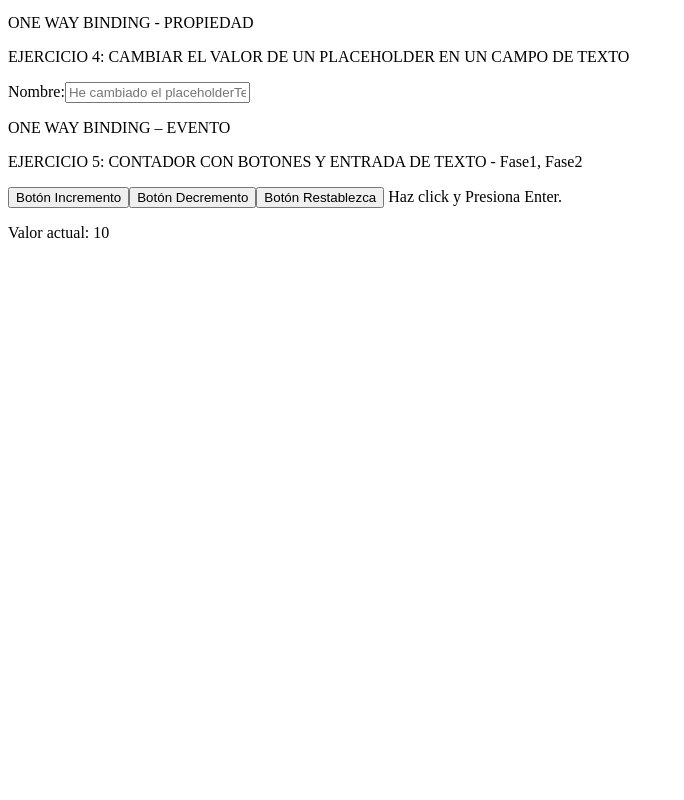
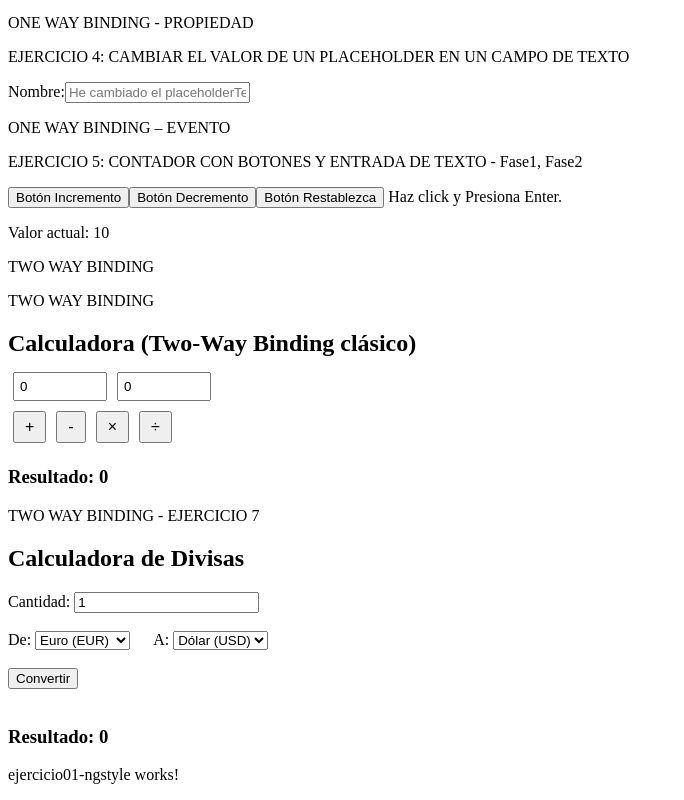
Before and after one commit to LuisPomajambo-2025/PropertyBindingNew, an Angular app: page / in a window 1280 px wide. Shown: the part 328-1128 px from the top of the page, without its empty margins (0-684 px from the left). Before the commit the page ends 800 px from the top, so only its background shows below. Built offline with nearby package versions, Linux system fonts and the light colour scheme.

Commit message:
30/11/20225

```diff
--- a/src/app/app.html
+++ b/src/app/app.html
@@ -3,3 +3,6 @@
 <app-ejercicio-3></app-ejercicio-3>
 <app-ejercicio-4></app-ejercicio-4>
 <app-ejercicio-5></app-ejercicio-5>
+<app-ejercicio-6></app-ejercicio-6>
+<app-ejercicio-7></app-ejercicio-7>
+<app-ejercicio01-ngstyle></app-ejercicio01-ngstyle>
--- a/src/app/app.ts
+++ b/src/app/app.ts
@@ -5,10 +5,14 @@ import { EJERCICIO2 } from './ejercicio-03-BINDING/ejercicio-2/ejercicio-2';
 import { EJERCICIO3 } from './ejercicio-03-BINDING/ejercicio-3/ejercicio-3';
 import { EJERCICIO4 } from './ejercicio-03-BINDING/ejercicio-4/ejercicio-4';
 import { EJERCICIO5 } from './ejercicio-03-BINDING/ejercicio-5/ejercicio-5';
+import { EJERCICIO6 } from './ejercicio-03-BINDING/ejercicio-6/ejercicio-6';
+import { EJERCICIO7 } from './ejercicio-03-BINDING/ejercicio-7/ejercicio-7';
+
+import { Ejercicio01NGSTYLE } from './ejercicio-04-DIRECTIVAS/ejercicio01-ngstyle/ejercicio01-ngstyle';
 
 @Component({
   selector: 'app-root',
-  imports: [RouterOutlet, EJERCICIO1, EJERCICIO2, EJERCICIO3, EJERCICIO4, EJERCICIO5],
+  imports: [RouterOutlet, EJERCICIO1, EJERCICIO2, EJERCICIO3, EJERCICIO4, EJERCICIO5, EJERCICIO6, EJERCICIO7, Ejercicio01NGSTYLE],
   templateUrl: './app.html',
   styleUrl: './app.css'
 })
--- /dev/null
+++ b/src/app/ejercicio-03-BINDING/ejercicio-6/ejercicio-6.css
@@ -0,0 +1,15 @@
+input {
+  width: 80px;
+  margin: 5px;
+  padding: 5px;
+}
+
+button {
+  margin: 5px;
+  padding: 5px 10px;
+  font-size: 16px;
+}
+
+h2 {
+  margin-bottom: 10px;
+}
--- /dev/null
+++ b/src/app/ejercicio-03-BINDING/ejercicio-6/ejercicio-6.html
@@ -0,0 +1,17 @@
+<p>TWO WAY BINDING</p>
+<p>TWO WAY BINDING</p>
+<h2>Calculadora (Two-Way Binding clásico)</h2>
+
+<div>
+  <input type="number" [(ngModel)]="numero1" placeholder="Número 1">
+  <input type="number" [(ngModel)]="numero2" placeholder="Número 2">
+</div>
+
+<div>
+  <button (click)="operacion='sumar'">+</button>
+  <button (click)="operacion='restar'">-</button>
+  <button (click)="operacion='multiplicar'">×</button>
+  <button (click)="operacion='dividir'">÷</button>
+</div>
+
+<h3>Resultado: {{ calcular() }}</h3>
--- /dev/null
+++ b/src/app/ejercicio-03-BINDING/ejercicio-6/ejercicio-6.ts
@@ -0,0 +1,25 @@
+import { Component } from '@angular/core';
+import { FormsModule } from '@angular/forms'; // 👈 necesario para ngModel
+
+@Component({
+  selector: 'app-ejercicio-6',
+  standalone: true, // 👈 obligatorio para standalone component
+  imports: [FormsModule], // 👈 importa FormsModule aquí
+  templateUrl: './ejercicio-6.html',
+  styleUrl: './ejercicio-6.css',
+})
+export class EJERCICIO6 {
+  numero1: number = 0;
+  numero2: number = 0;
+  operacion: string = 'sumar';
+
+  calcular(): number | string {
+    switch (this.operacion) {
+      case 'sumar': return this.numero1 + this.numero2;
+      case 'restar': return this.numero1 - this.numero2;
+      case 'multiplicar': return this.numero1 * this.numero2;
+      case 'dividir': return this.numero2 !== 0 ? this.numero1 / this.numero2 : 'Error: división entre 0';
+      default: return 0;
+    }
+  }
+}
--- /dev/null
+++ b/src/app/ejercicio-03-BINDING/ejercicio-7/ejercicio-7.html
@@ -0,0 +1,35 @@
+<p>TWO WAY BINDING - EJERCICIO 7</p>
+<h2>Calculadora de Divisas</h2>
+
+<label>
+  Cantidad:
+  <input type="number" [(ngModel)]="cantidad">
+</label>
+
+<br><br>
+
+<label>
+  De:
+  <select [(ngModel)]="monedaOrigen">
+    <option value="EUR">Euro (EUR)</option>
+    <option value="USD">Dólar (USD)</option>
+    <option value="GBP">Libra (GBP)</option>
+  </select>
+</label>
+
+<label style="margin-left: 20px;">
+  A:
+  <select [(ngModel)]="monedaDestino">
+    <option value="EUR">Euro (EUR)</option>
+    <option value="USD">Dólar (USD)</option>
+    <option value="GBP">Libra (GBP)</option>
+  </select>
+</label>
+
+<br><br>
+
+<button (click)="convertir()">Convertir</button>
+
+<br><br>
+
+<h3>Resultado: {{ resultado }}</h3>
--- /dev/null
+++ b/src/app/ejercicio-03-BINDING/ejercicio-7/ejercicio-7.ts
@@ -0,0 +1,28 @@
+import { Component } from '@angular/core';
+import { FormsModule } from '@angular/forms'; // 👈 necesario para ngModel
+@Component({
+  selector: 'app-ejercicio-7',
+  standalone: true, // 👈 obligatorio para standalone component
+  imports: [FormsModule], // 👈 importa FormsModule aquí
+  templateUrl: './ejercicio-7.html',
+  styleUrl: './ejercicio-7.css',
+})
+export class EJERCICIO7 {
+cantidad: number = 1;
+  monedaOrigen: string = 'EUR';
+  monedaDestino: string = 'USD';
+
+  // Tasas muy básicas para principiantes
+  tasas: any = {
+    EUR: { USD: 1.10, GBP: 0.86, EUR: 1 },
+    USD: { EUR: 0.91, GBP: 0.78, USD: 1 },
+    GBP: { EUR: 1.16, USD: 1.28, GBP: 1 }
+  };
+
+  resultado: number = 0;
+
+  convertir() {
+    const tasa = this.tasas[this.monedaOrigen][this.monedaDestino];
+    this.resultado = this.cantidad * tasa;
+  }
+}
--- a/src/app/ejercicio-04-DIRECTIVAS/ejercicio01-ngstyle/ejercicio01-ngstyle.html
+++ b/src/app/ejercicio-04-DIRECTIVAS/ejercicio01-ngstyle/ejercicio01-ngstyle.html
@@ -1,9 +1 @@
 <p>ejercicio01-ngstyle works!</p>
-<div
-  [ngStyle]="{'background-color': esActivo ? 'green' : 'red', 'color': 'white', 'padding': '20px', 'text-align': 'center'}">
-  El estado es: {{ esActivo ? 'Activo' : 'Inactivo' }}
-</div>
-
-<button (click)="toggleEstado()" style="margin-top: 10px;">
-  Cambiar Estado
-</button>
--- a/src/app/ejercicio-04-DIRECTIVAS/ejercicio01-ngstyle/ejercicio01-ngstyle.ts
+++ b/src/app/ejercicio-04-DIRECTIVAS/ejercicio01-ngstyle/ejercicio01-ngstyle.ts
@@ -7,9 +7,5 @@ import { Component } from '@angular/core';
   styleUrl: './ejercicio01-ngstyle.css',
 })
 export class Ejercicio01NGSTYLE {
-esActivo: boolean = false;
 
-  toggleEstado() {
-    this.esActivo = !this.esActivo;
-  }
 }
```
Also changed, not shown: src/app/ejercicio-03-BINDING/ejercicio-7/ejercicio-7.css (added), 2 other files (tests, documents, lock files or other folders).
